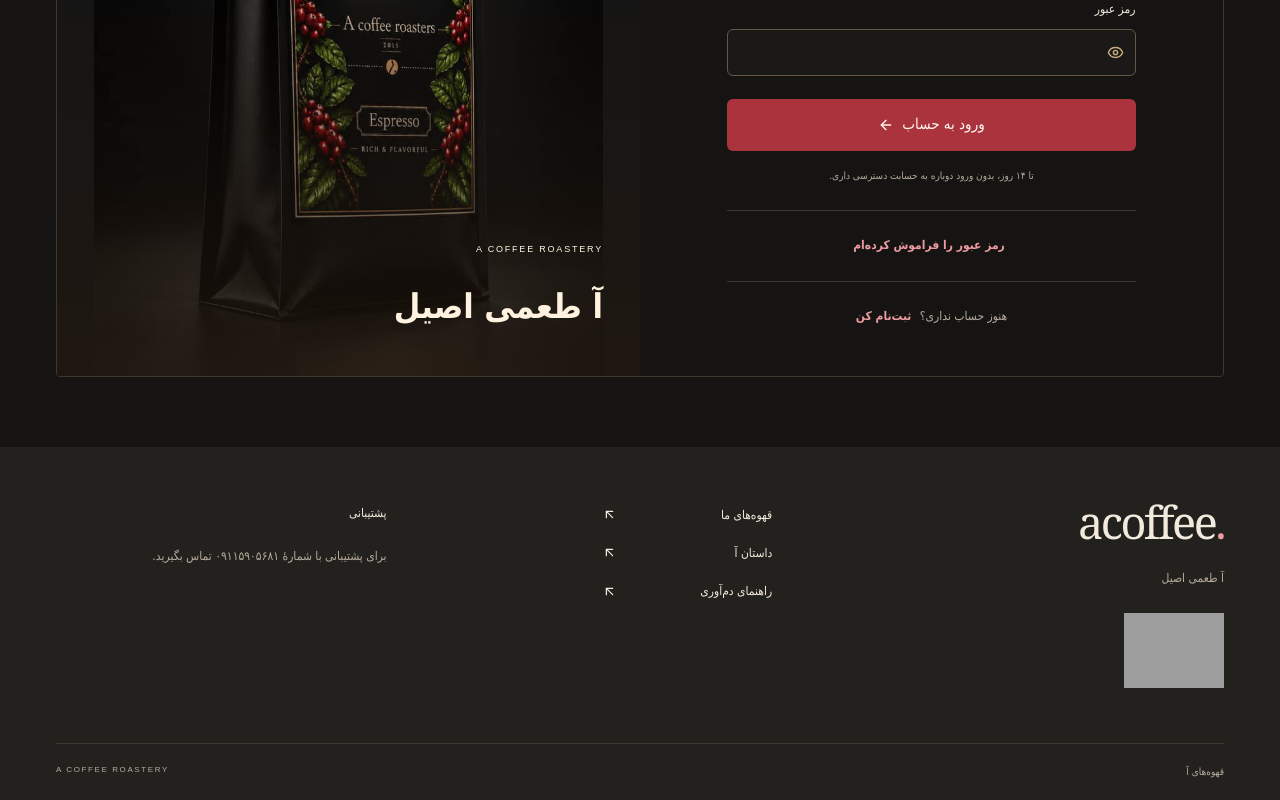
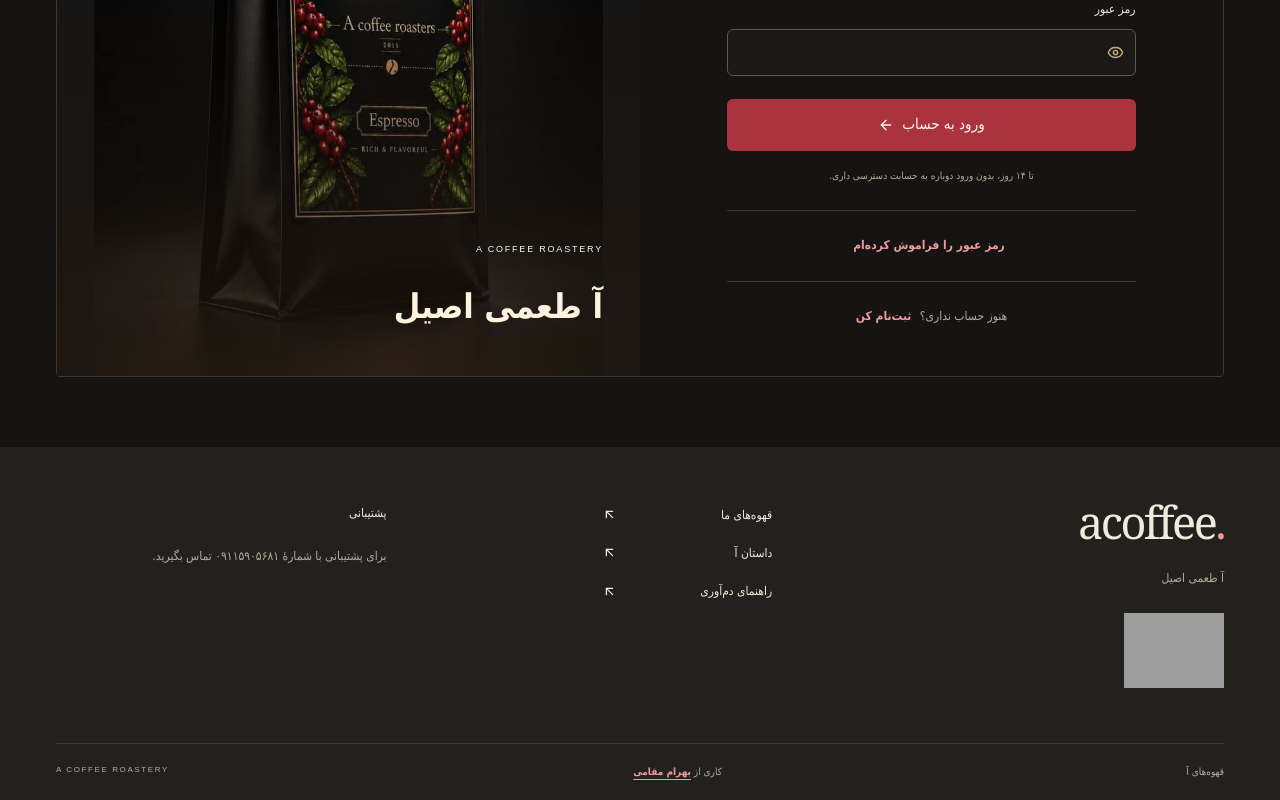
Before and after one commit to BahramMaghami/acoffee, a Next.js app: page /login in a window 1280 px wide. Shown: the part 512-1312 px from the top of the page. Built offline with nearby package versions, Linux system fonts and the light colour scheme; no server answers; grey boxes are pictures that could not be loaded.

Commit message:
added my name in the footer

```diff
--- a/app/globals.css
+++ b/app/globals.css
@@ -583,10 +583,21 @@ p {
   border-top: 1px solid #d9d3c8;
   padding-block: 19px;
   display: flex;
+  flex-wrap: wrap;
+  gap: 12px 24px;
   justify-content: space-between;
   font-size: 10px;
   color: #867c6d;
 }
+.footer-credit { white-space: nowrap; }
+.footer-credit a {
+  color: var(--link-accent, var(--primary));
+  font-weight: 600;
+  text-decoration: underline;
+  text-underline-offset: 4px;
+}
+.footer-credit a:hover { text-decoration-thickness: 2px; }
+.footer-credit a:focus-visible { outline: 2px solid currentColor; outline-offset: 4px; border-radius: 2px; }
 .footer-bottom [dir='ltr'] {
   font-family: Arial, sans-serif;
   font-size: 8px;
--- a/app/site-footer.tsx
+++ b/app/site-footer.tsx
@@ -55,6 +55,12 @@ export function SiteFooter() {
         </div>
         <div className="footer-bottom">
           <span>قهوه‌های آ</span>
+          <span className="footer-credit">
+            کاری از{' '}
+            <a href="https://bahrammaghami.com" target="_blank" rel="noopener noreferrer">
+              بهرام مقامی
+            </a>
+          </span>
           <span dir="ltr">A COFFEE ROASTERY</span>
         </div>
       </div>
```
